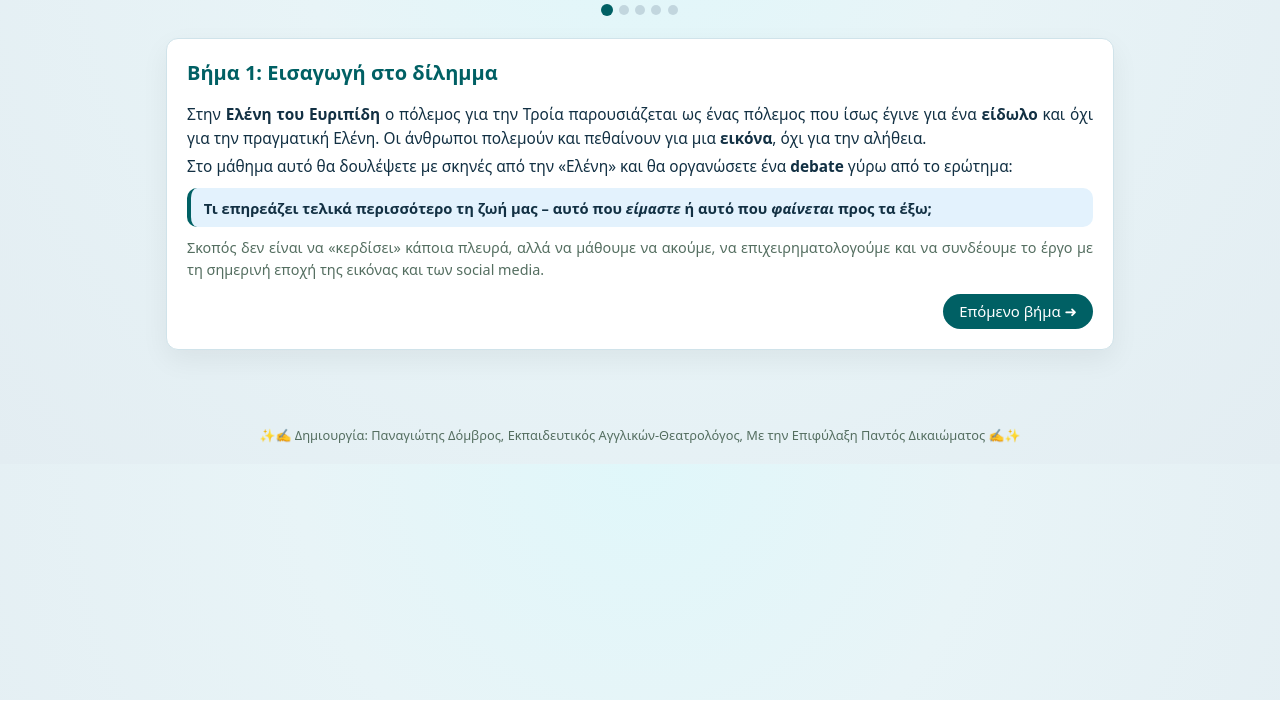
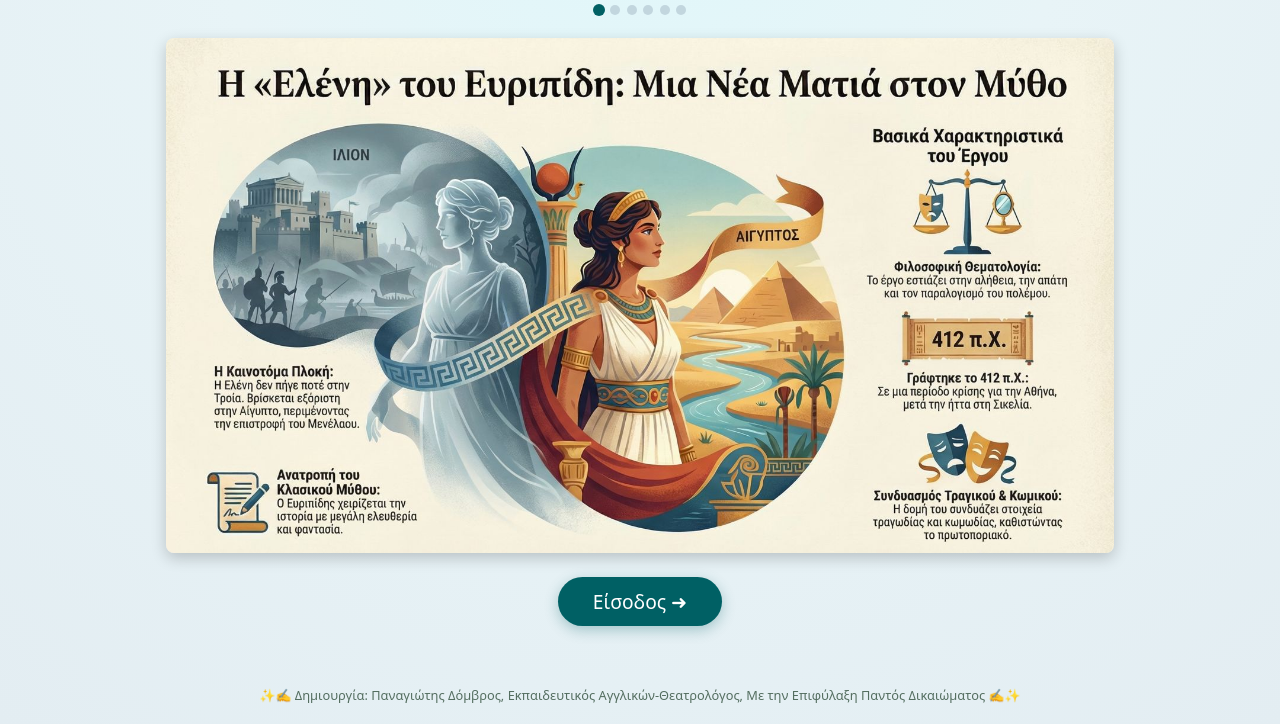
Before and after one commit to domvrosepimorfosi/db-eleni, a plain HTML site: page index.html in a window 1280 px wide. Shown: the part 100-824 px from the top of the page. Before the commit the page ends 800 px from the top, so only its background shows below. Drawn offline with Linux system fonts and the light colour scheme.

Commit message:
Update index.html

```diff
--- a/index.html
+++ b/index.html
@@ -25,11 +25,15 @@
       margin: 0;
       background: radial-gradient(circle at top, #e0f7fa 0, #e8f4f7 40%, #e3edf2 100%);
       color: var(--text-main);
+      min-height: 100vh;
+      display: flex;
+      flex-direction: column;
     }
 
     header {
       padding: 1.2rem 1rem 0.4rem;
       text-align: center;
+      flex-shrink: 0;
     }
 
     .title-row {
@@ -84,8 +88,13 @@
       max-width: 980px;
       margin: 0 auto 1.5rem;
       padding: 0 1rem 1.5rem;
+      flex-grow: 1;
+      width: 100%;
+      display: flex;
+      flex-direction: column;
     }
 
+    /* Standard Card Style (White box) */
     .card {
       background: var(--card-bg);
       border-radius: 12px;
@@ -93,14 +102,47 @@
       box-shadow: 0 10px 28px rgba(0, 0, 0, 0.06);
       border: 1px solid var(--border);
       margin-bottom: 1rem;
+      width: 100%;
     }
 
     .step {
       display: none;
+      width: 100%;
     }
 
     .step.active {
       display: block;
+      animation: fadeIn 0.4s ease-out;
+    }
+
+    /* Cover Page Specific Styles */
+    .step.cover-view {
+      /* Flex centering for the cover page content */
+      display: none; /* hidden by default like other steps */
+      flex-direction: column;
+      align-items: center;
+      justify-content: center;
+      min-height: 60vh;
+      text-align: center;
+    }
+
+    .step.cover-view.active {
+      display: flex; /* flex when active */
+    }
+
+    .cover-image {
+      max-height: 65vh;
+      max-width: 100%;
+      width: auto;
+      border-radius: 8px;
+      box-shadow: 0 5px 15px rgba(0,0,0,0.2);
+      margin-bottom: 1.5rem;
+      display: block;
+    }
+
+    @keyframes fadeIn {
+      from { opacity: 0; transform: translateY(5px); }
+      to { opacity: 1; transform: translateY(0); }
     }
 
     h2 {
@@ -545,6 +587,7 @@
       padding: 0.7rem 0.5rem 1.3rem;
       font-size: 0.8rem;
       color: var(--text-muted);
+      flex-shrink: 0;
     }
 
     .no-print {
@@ -619,8 +662,14 @@
 </header>
 
 <main>
-  <!-- Βήμα 1 – Εισαγωγή -->
-  <section class="card step active">
+  <section class="step cover-view active">
+    <img src="helen.jpg" alt="Helen" class="cover-image">
+    <div style="width: 100%;">
+      <button type="button" data-next style="font-size: 1.2rem; padding: 0.7rem 2.2rem; box-shadow: 0 4px 14px rgba(0, 96, 100, 0.3);">Είσοδος ➜</button>
+    </div>
+  </section>
+
+  <section class="card step">
     <h2>Βήμα 1: Εισαγωγή στο δίλημμα</h2>
     <p>
       Στην <strong>Ελένη του Ευριπίδη</strong> ο πόλεμος για την Τροία παρουσιάζεται ως
@@ -647,7 +696,6 @@
     </div>
   </section>
 
-  <!-- Βήμα 2 – Αρχική ψηφοφορία -->
   <section class="card step">
     <h2>Βήμα 2: Αρχική ψηφοφορία τάξης</h2>
     <p>
@@ -691,7 +739,6 @@
     </div>
   </section>
 
-  <!-- Βήμα 3 – Σκηνές -->
   <section class="card step">
     <h2>Βήμα 3: Σκηνές από την «Ελένη» – ΕΙΝΑΙ ή ΦΑΙΝΕΣΘΑΙ;</h2>
     <p>
@@ -769,7 +816,6 @@
     </div>
   </section>
 
-  <!-- Βήμα 4 – Ομάδες, κριτές, τράπεζα επιχειρημάτων -->
   <section class="card step">
     <h2>Βήμα 4: Ομάδες, κριτές και τράπεζα επιχειρημάτων</h2>
     <p>
@@ -855,7 +901,6 @@
     </div>
   </section>
 
-  <!-- Βήμα 5 – Debate, χρονόμετρο, rubric & τελική ψηφοφορία -->
   <section class="card step">
     <h2>Βήμα 5: Debate, χρονόμετρο, rubric &amp; τελική ψηφοφορία</h2>
     <p>
@@ -997,7 +1042,6 @@
   </section>
 </main>
 
-<!-- Ειδική σελίδα εκτύπωσης μόνο με επιχειρήματα / rubric -->
 <div id="print-summary"></div>
 
 <footer>
@@ -1464,7 +1508,7 @@
     window.print();
   }
 
-  // Εκκίνηση από το πρώτο βήμα
+  // Εκκίνηση από το πρώτο βήμα (Cover Page, index 0)
   showStep(0);
 </script>
 </body>
```
